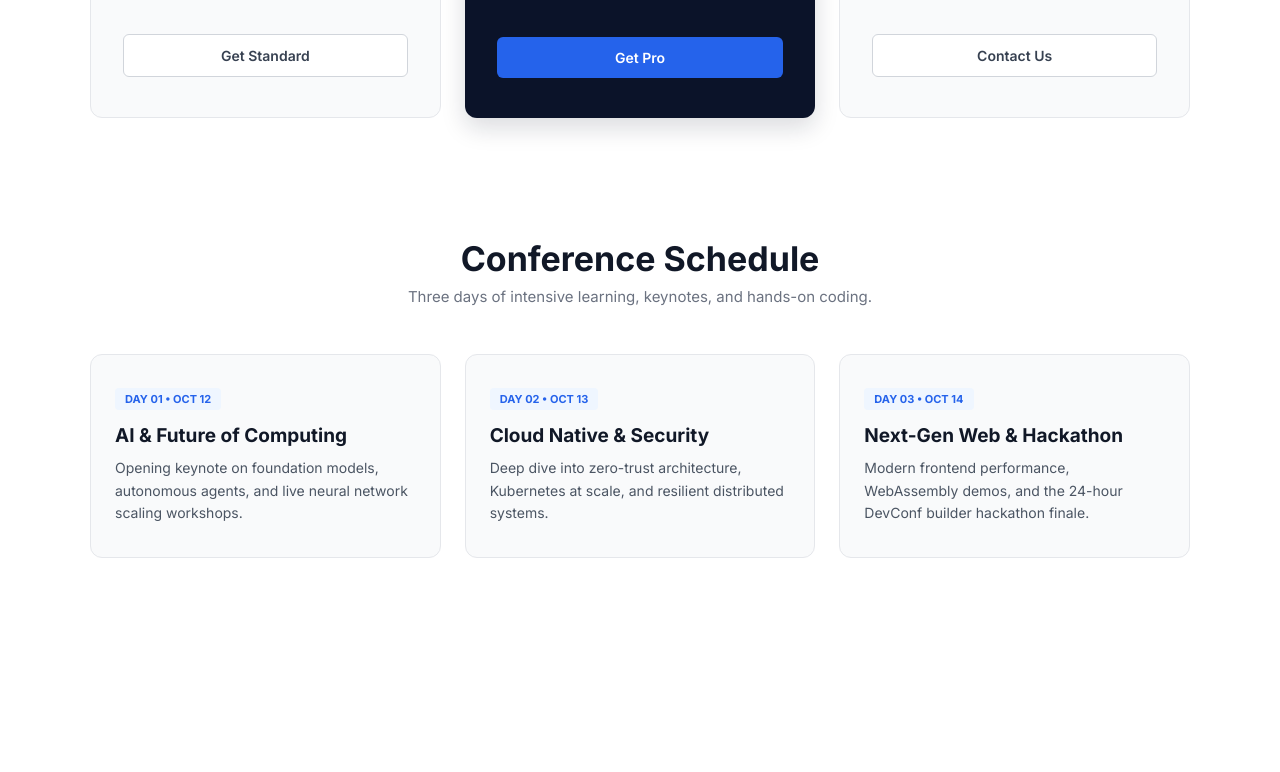
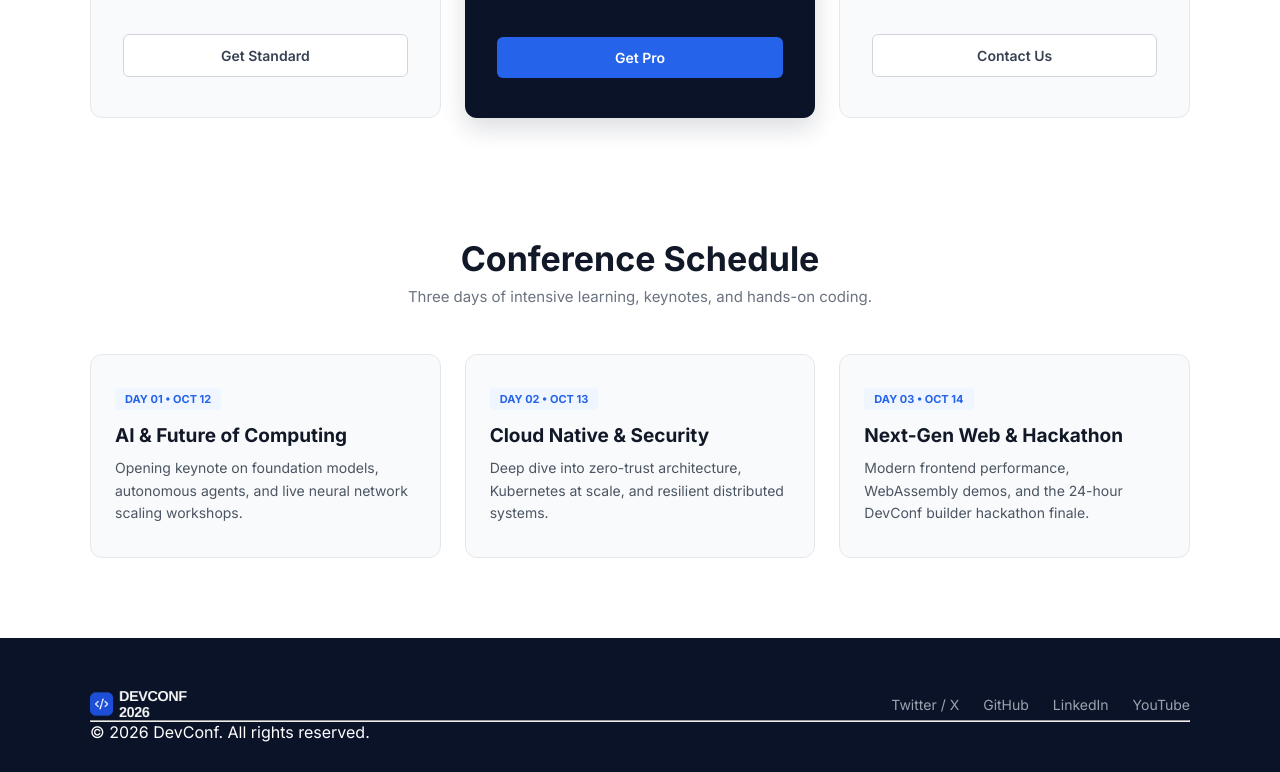
Before and after one commit to abusofian-webdev/Assignment-01, a plain HTML site: page index.html in a window 1280 px wide. Shown: the part 2047-2819 px from the top of the page. Before the commit the page ends 2685 px from the top, so only its background shows below. Drawn offline with Linux system fonts and the light colour scheme.

Commit message:
Add  footer section

```diff
--- a/index.html
+++ b/index.html
@@ -185,3 +185,24 @@
         </div>
       </div>
     </section>
+
+     <!-- Footer Section -->
+    <footer class="site-footer">
+      <div class="container">
+        <div class="footer-top">
+          <div class="footer-logo">
+            <img src="./assets/footer-logo.png" alt="DevConf 2026" class="logo-img">
+          </div>
+          <ul class="social-links">
+            <li><a href="#">Twitter / X</a></li>
+            <li><a href="#">GitHub</a></li>
+            <li><a href="#">LinkedIn</a></li>
+            <li><a href="#">YouTube</a></li>
+          </ul>
+        </div>
+        <hr class="footer-divider">
+        <p class="copyright-text">© 2026 DevConf. All rights reserved.</p>
+      </div>
+    </footer>
+  </body>
+</html>
--- a/style.css
+++ b/style.css
@@ -376,3 +376,34 @@ nav ul li a:hover {
     line-height: 1.6;
     color: #4b5563;
 }
+
+
+/* Footer Section */
+.site-footer {
+    background-color: #0b1329;
+    color: white;
+    padding: 50px 0 30px 0;
+}
+
+.footer-top {
+    display: flex;
+    justify-content: space-between;
+    align-items: center;
+}
+
+.social-links {
+    display: flex;
+    list-style: none;
+    gap: 24px;
+}
+
+.social-links li a {
+    text-decoration: none;
+    color: #9ca3af;
+    font-size: 14px;
+    transition: color 0.2s;
+}
+
+.social-links li a:hover {
+    color: white;
+}
```
